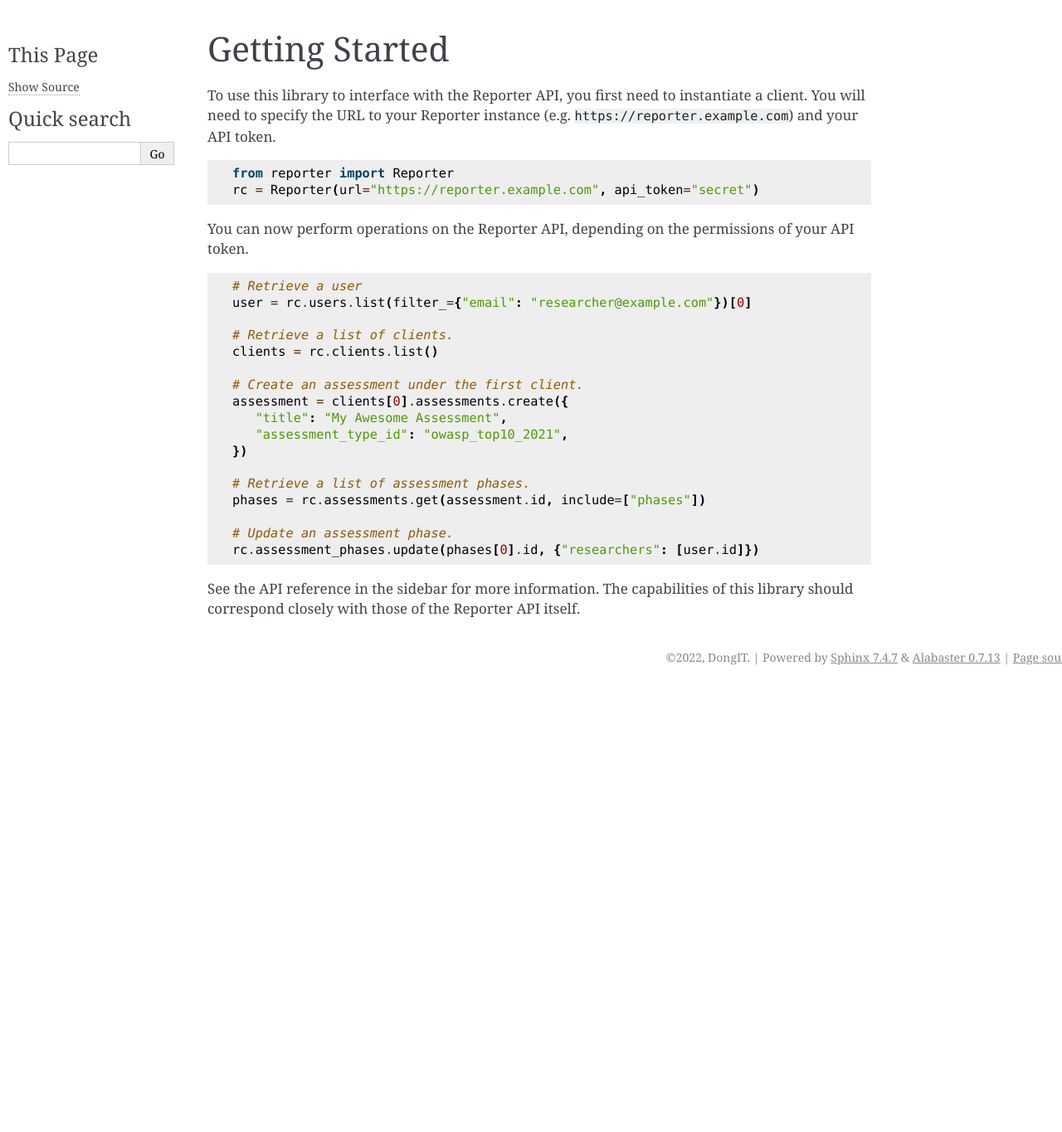
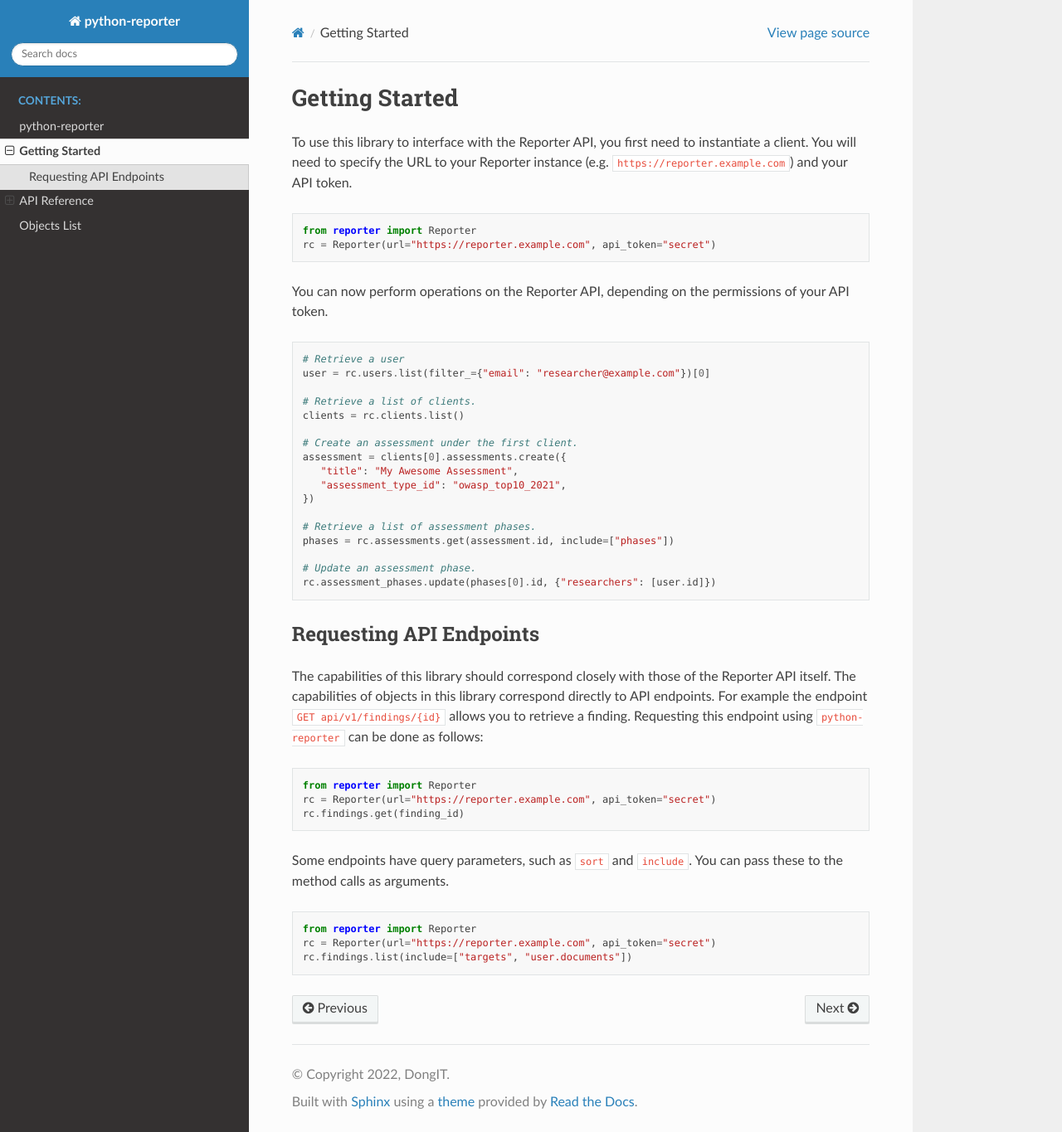
Before and after one commit to dongit-org/python-reporter, a Sphinx documentation site: the page built from docs/getting-started.rst, in a window 1280 px wide and 1365 px high. Shown: the whole window at 83% size. Built offline with Sphinx 7.4.7 and the Read the Docs theme 2.0.0, drawn with Linux system fonts in a browser that asks for light colours.

Commit message:
Changed to rtd theme for docs and added some examples

```diff
--- a/docs/conf.py
+++ b/docs/conf.py
@@ -47,7 +47,7 @@ exclude_patterns = ["_build", "Thumbs.db", ".DS_Store"]
 # The theme to use for HTML and HTML Help pages.  See the documentation for
 # a list of builtin themes.
 #
-html_theme = "alabaster"
+html_theme = "sphinx_rtd_theme"
 
 # Add any paths that contain custom static files (such as style sheets) here,
 # relative to this directory. They are copied after the builtin static files,
@@ -64,13 +64,8 @@ autodoc_default_options = {
 always_document_param_types = True
 
 html_theme_options = {
-    'logo': 'reporter_logo.png',
-    'fixed_sidebar': True,
-    'page_width': '1300px',
-    'github_button': True,
-    'github_user': 'dongit-org',
-    'github_repo': 'python-reporter',
-    'sidebar_collapse': False,
+    "collapse_navigation": False,
 }
 
-html_favicon = '_static/favicon.ico'
+
+html_favicon = "_static/favicon.ico"
--- a/docs/getting-started.rst
+++ b/docs/getting-started.rst
@@ -33,5 +33,24 @@ permissions of your API token.
    # Update an assessment phase.
    rc.assessment_phases.update(phases[0].id, {"researchers": [user.id]})
 
-See the API reference in the sidebar for more information. The capabilities of
-this library should correspond closely with those of the Reporter API itself.
+Requesting API Endpoints
+------------------------
+
+The capabilities of this library should correspond closely with those of the Reporter API itself. The capabilities of objects in
+this library correspond directly to API endpoints. For example the endpoint :code:`GET api/v1/findings/{id}` allows you to retrieve a finding.
+Requesting this endpoint using :code:`python-reporter` can be done as follows:
+
+.. code:: python
+
+   from reporter import Reporter
+   rc = Reporter(url="https://reporter.example.com", api_token="secret")
+   rc.findings.get(finding_id)
+
+Some endpoints have query parameters, such as :code:`sort` and :code:`include`. You can pass these to the method calls
+as arguments.
+
+.. code:: python
+
+   from reporter import Reporter
+   rc = Reporter(url="https://reporter.example.com", api_token="secret")
+   rc.findings.list(include=["targets", "user.documents"])
--- a/pyproject.toml
+++ b/pyproject.toml
@@ -25,6 +25,7 @@ Sphinx = "^5.0.0"
 sphinx-autodoc-typehints = "^1.19.2"
 pylint = "^2.14.5"
 tox = "^3.26.0"
+sphinx-rtd-theme = "^1.0.0"
 
 [build-system]
 requires = ["poetry-core>=1.0.0"]
```
Also changed, not shown: docs/index.rst (+15 -0 lines), 1 other file.
